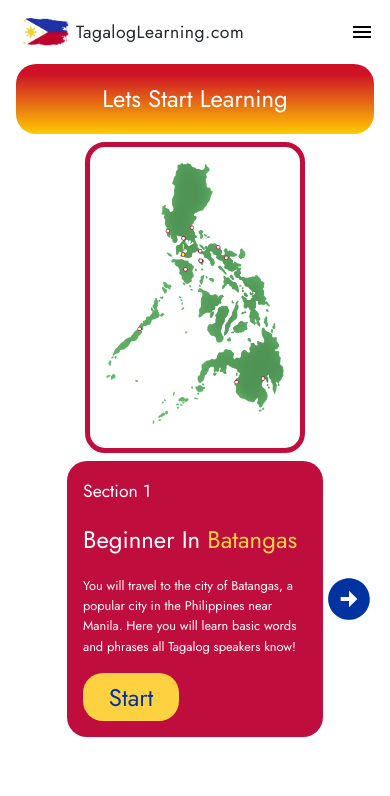
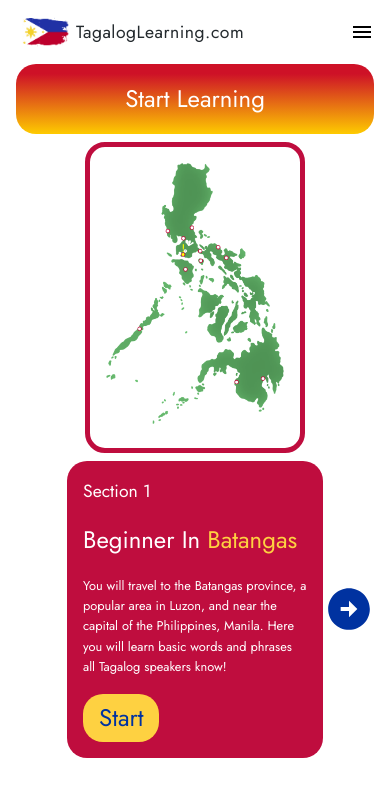
Before and after one commit to keanu-a/tagalog-learning, a React (Vite) app in the folder client/: page /learn in a window 390 px wide. Shown: the top 796 px of the page. Built offline with nearby package versions, Linux system fonts and the light colour scheme.

Commit message:
Created outlet in LearnPage for SectionPage, and move sections to a separate data file

```diff
--- a/client/src/App.jsx
+++ b/client/src/App.jsx
@@ -15,12 +15,14 @@ function App() {
         <Route index element={<Home />} />
         <Route path="login" element={<LoginPage />} />
 
-        <Route path="learn" element={<LearnPage />} />
+        <Route path="learn" element={<LearnPage />}>
+          <Route path="sections/:sectionTitle" element={<SectionPage />} />
+        </Route>
+
         <Route path="conjugate" element={<Conjugate />} />
         <Route path="translate" element={<TranslatePage />} />
 
         <Route path="lesson/:lessonTitle" element={<LessonPage />} />
-        <Route path="sections/:sectionTitle" element={<SectionPage />} />
 
         <Route path="*" element={<div>ERROR</div>} />
       </Routes>
--- a/client/src/components/carousel/Carousel.module.css
+++ b/client/src/components/carousel/Carousel.module.css
@@ -26,11 +26,11 @@
 }
 
 .left {
-  left: -15%;
+  left: -10%;
 }
 
 .right {
-  right: -15%;
+  right: -10%;
 }
 
 /* SECTION INFO CARD */
@@ -50,6 +50,10 @@
   color: var(--color-brand--2);
 }
 
+.card p {
+  font-size: 1.2rem;
+}
+
 /* MEDIA QUERIES */
 @media (min-width: 2000px) {
   .container {
@@ -60,6 +64,10 @@
 @media (max-width: 1280px) {
   .container {
     width: 26rem;
+  }
+
+  .card p {
+    font-size: 1rem;
   }
 
   .left {
@@ -87,7 +95,7 @@
 
 @media (max-width: 500px) {
   .container {
-    width: 16rem;
+    width: 20rem;
   }
 
   .card h3 {
@@ -110,3 +118,17 @@
     right: -20%;
   }
 }
+
+@media (max-width: 420px) {
+  .container {
+    width: 16rem;
+  }
+
+  .left {
+    left: -20%;
+  }
+
+  .right {
+    right: -20%;
+  }
+}
--- a/client/src/components/pageHeader/PageHeader.module.css
+++ b/client/src/components/pageHeader/PageHeader.module.css
@@ -10,6 +10,7 @@
   color: #fff;
   border-radius: 20px;
   margin: 0 auto 1rem auto;
+  text-transform: capitalize;
 }
 
 @media (max-width: 600px) {
--- /dev/null
+++ b/client/src/data/sections.js
@@ -0,0 +1,17 @@
+import batangas from '../assets/map-batangas.png';
+
+const sections = [
+  {
+    title: 'beginner',
+    location: 'Batangas',
+    info: 'You will travel to the Batangas province, a popular area in Luzon, and near the capital of the Philippines, Manila. Here you will learn basic words and phrases all Tagalog speakers know!',
+    picture: batangas,
+  },
+  {
+    title: 'questions',
+    location: 'Quezon',
+    info: 'Next you will travel to the city of Quezon',
+  },
+];
+
+export default sections;
--- a/client/src/index.css
+++ b/client/src/index.css
@@ -83,8 +83,9 @@ progress::-moz-progress-value {
 }
 
 button {
-  width: 6rem;
+  width: fit-content;
   height: 3rem;
+  padding: 0 1rem;
   border: none;
   border-radius: 20px;
   cursor: pointer;
--- a/client/src/pages/homePage/Home.jsx
+++ b/client/src/pages/homePage/Home.jsx
@@ -1,5 +1,3 @@
-import React from 'react';
-
 import {
   MdHandshake,
   MdFace,
@@ -15,11 +13,11 @@ import {
   MdFlare,
 } from 'react-icons/md';
 
-import styles from './Home.module.css';
-
 import Card from '../../components/card/Card';
 import Navbar from '../../components/navbar/Navbar';
 import HowSection from '../../components/howSection/HowSection';
+
+import styles from './Home.module.css';
 
 const ICON_SIZE = 80;
 
--- a/client/src/pages/learnPage/LearnPage.jsx
+++ b/client/src/pages/learnPage/LearnPage.jsx
@@ -1,7 +1,5 @@
 import React, { useState } from 'react';
-import { useNavigate } from 'react-router-dom';
-
-import batangas from '../../assets/map-batangas.png';
+import { useNavigate, Outlet } from 'react-router-dom';
 
 import Navbar from '../../components/navbar/Navbar';
 import PageHeader from '../../components/pageHeader/PageHeader';
@@ -10,21 +8,10 @@ import Map from '../../components/map/Map';
 
 import styles from './LearnPage.module.css';
 
-const sections = [
-  {
-    title: 'beginner',
-    location: 'Batangas',
-    info: 'You will travel to the city of Batangas, a popular city in the Philippines near Manila. Here you will learn basic words and phrases all Tagalog speakers know!',
-    picture: batangas,
-  },
-  {
-    title: 'questions',
-    location: 'Quezon',
-    info: 'Next you will travel to the city of Quezon',
-  },
-];
+import sections from '../../data/sections';
 
 const LearnPage = () => {
+  const [startedSection, setStartedSection] = useState(false);
   const [sectionIdx, setSectionIdx] = useState(0);
 
   const navigate = useNavigate();
@@ -34,15 +21,19 @@ const LearnPage = () => {
   };
 
   const handleStartSection = (sectionTitle) => {
-    navigate(`/sections/${sectionTitle}`);
+    setStartedSection(true);
+    navigate(`sections/${sectionTitle}`);
   };
 
   return (
     <>
       <Navbar />
 
+      {startedSection && <Outlet />}
+
+      {!startedSection && (
         <main>
-        <PageHeader text="Lets Start Learning" />
+          <PageHeader text="Start Learning" />
 
           <section className={styles.content}>
             <Carousel
@@ -55,6 +46,7 @@ const LearnPage = () => {
             <Map picture={sections[sectionIdx].picture} />
           </section>
         </main>
+      )}
     </>
   );
 };
--- a/client/src/pages/learnPage/LearnPage.module.css
+++ b/client/src/pages/learnPage/LearnPage.module.css
@@ -1,6 +1,7 @@
 .content {
   display: flex;
-  justify-content: space-evenly;
+  justify-content: center;
+  gap: 8rem;
   margin-top: 1rem;
 }
 
--- a/client/src/pages/sectionPage/SectionPage.jsx
+++ b/client/src/pages/sectionPage/SectionPage.jsx
@@ -1,11 +1,10 @@
 import React, { useState, useEffect } from 'react';
 import { useParams, useNavigate } from 'react-router-dom';
 
-import Navbar from '../../components/navbar/Navbar';
 import Loading from '../../components/loading/Loading';
 import PageHeader from '../../components/pageHeader/PageHeader';
 
-import './SectionPage.scss';
+import styles from './SectionPage.module.css';
 
 const SectionPage = () => {
   const [sectionData, setSectionData] = useState(null);
@@ -13,44 +12,42 @@ const SectionPage = () => {
 
   const navigate = useNavigate();
 
-  // Capitalize a string
-  const capitalize = (str) => {
-    return str.charAt(0).toUpperCase() + str.slice(1);
-  };
-
   useEffect(() => {
     async function fetchSection() {
       const response = await fetch(
         `http://localhost:5000/api/v1/section/${sectionTitle}`
       );
       const foundData = await response.json();
-
       setSectionData(foundData.section);
     }
 
     fetchSection();
   }, []);
 
-  if (!sectionData) return <Loading />;
+  return (
+    <>
+      {!sectionData && <Loading />}
 
-  return (
-    <div className="page-container">
-      <Navbar />
+      {sectionData && (
+        <main className={styles.main}>
+          <PageHeader text={sectionData.title} />
 
-      <div className="page-content">
-        <PageHeader text={capitalize(sectionData.title)} />
-
-        <div className="section-lessons">
-          {sectionData.lessons.map(({ title }, idx) => {
-            return (
-              <div key={idx} onClick={() => navigate(`/lesson/${title}`)}>
-                {capitalize(title)}
-              </div>
-            );
-          })}
-        </div>
-      </div>
-    </div>
+          <ul className={styles.lessons}>
+            {sectionData.lessons.map(({ title }, idx) => {
+              return (
+                <button
+                  className={styles.lesson}
+                  key={idx}
+                  onClick={() => navigate(`/lesson/${title}`)}
+                >
+                  {title}
+                </button>
+              );
+            })}
+          </ul>
+        </main>
+      )}
+    </>
   );
 };
 
--- /dev/null
+++ b/client/src/pages/sectionPage/SectionPage.module.css
@@ -0,0 +1,16 @@
+.main {
+  max-width: 1200px;
+  margin: 1rem auto;
+}
+
+.lessons {
+  display: flex;
+  flex-direction: column;
+  align-items: center;
+  gap: 1rem;
+  margin-top: 1rem;
+}
+
+.lesson {
+  text-transform: capitalize;
+}
--- a/client/src/pages/sectionPage/SectionPage.scss
+++ /dev/null
@@ -1,34 +0,0 @@
-@import '../../main.scss';
-
-.section-lessons {
-  width: 80%;
-
-  gap: 1rem;
-
-  display: flex;
-  flex-direction: column;
-  align-items: center;
-
-  div {
-    font-size: 1.6rem;
-    width: 15rem;
-    height: 5rem;
-
-    display: flex;
-    justify-content: center;
-    align-items: center;
-
-    background-color: $red-color;
-    color: white;
-    transition: 300ms ease-in-out;
-    border-radius: 10px;
-
-    &:hover {
-      cursor: pointer;
-      background-color: $yellow-color;
-      color: $blue-color;
-      transform: translateY(-0.6rem);
-      box-shadow: 0 10px 10px rgba(0, 0, 0, 0.2);
-    }
-  }
-}
```
Lines whose indentation alone changed are shown as unchanged.
